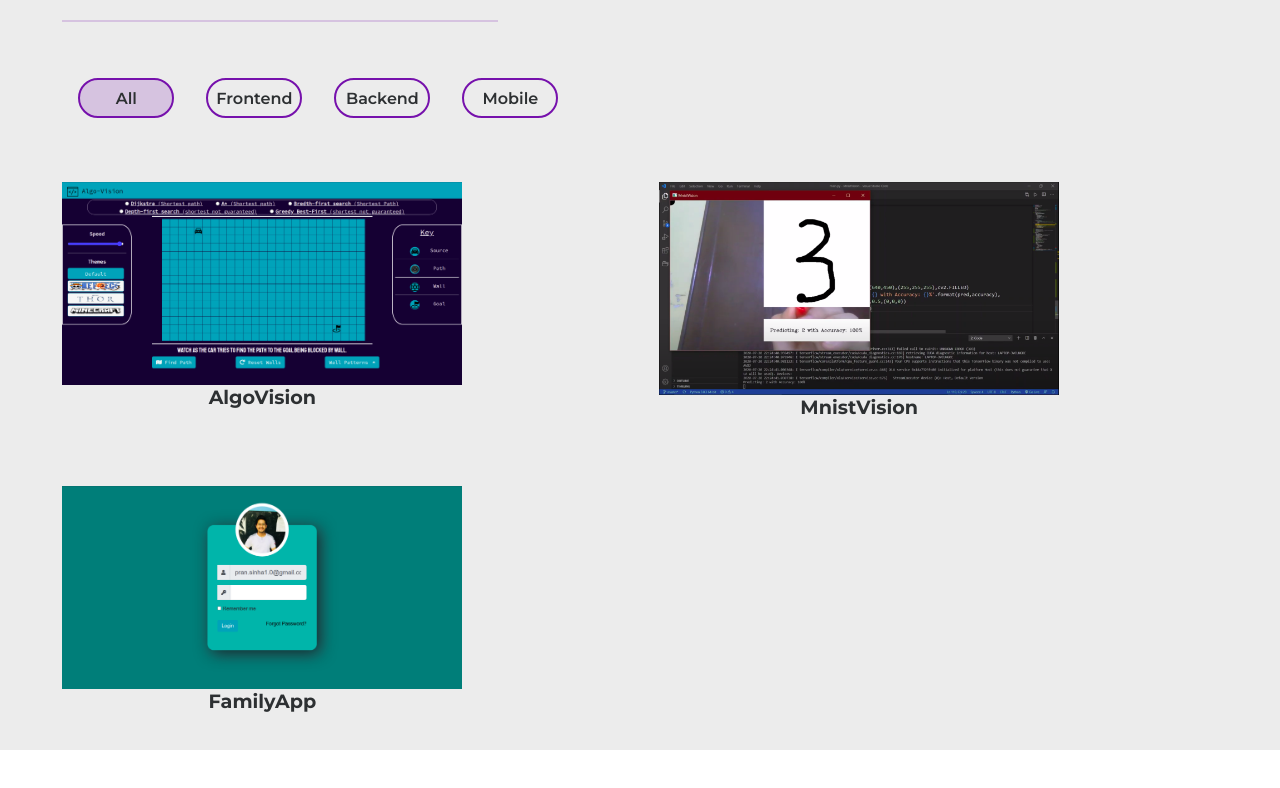
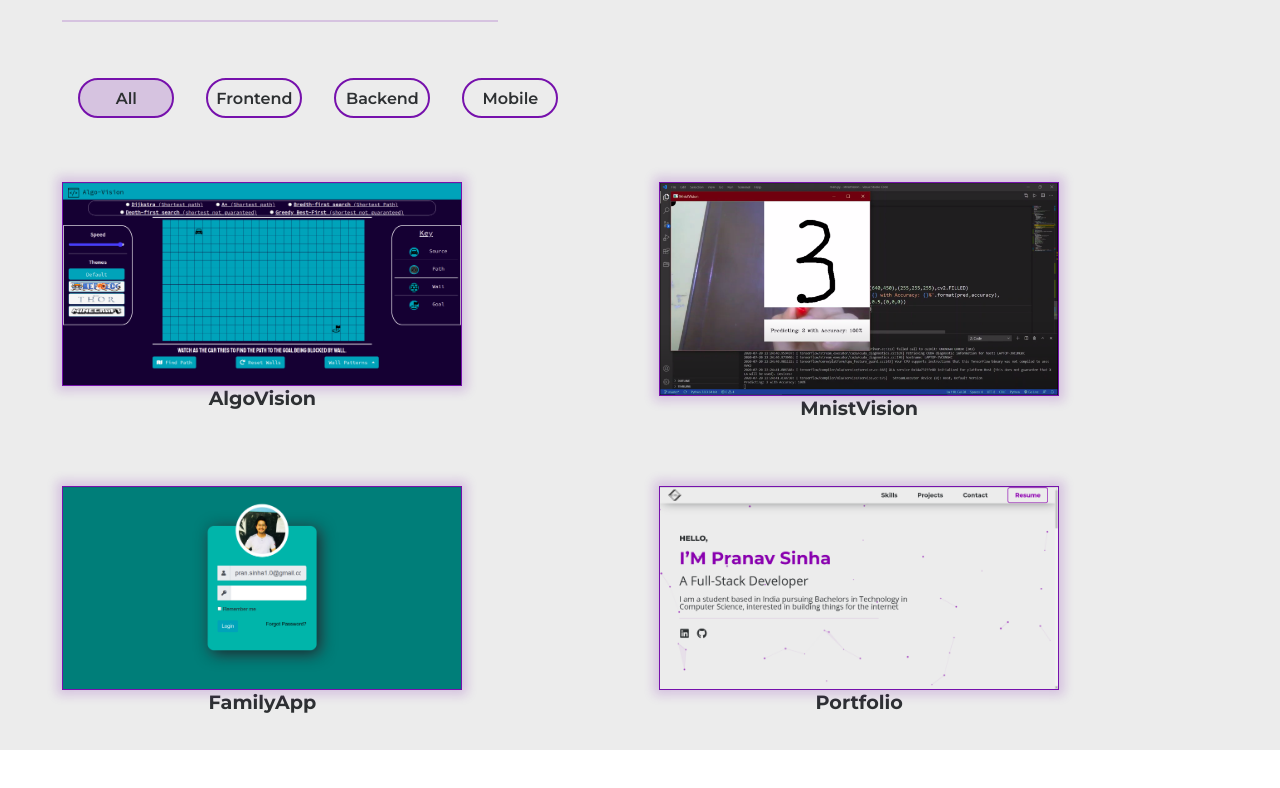
Before and after one commit to pran01/about-me, a React (Create React App) app: page / in a window 1280 px wide. Shown: the part 1781-2569 px from the top of the page. Built offline with nearby package versions, Linux system fonts and the light colour scheme.

Commit message:
Added portfolio to projects

```diff
--- a/src/components/Projects.jsx
+++ b/src/components/Projects.jsx
@@ -5,6 +5,7 @@ import ProjectCard from "./ProjectCard";
 import AlgoVision from "../assets/images/Algovision.png";
 import MnistVision from "../assets/images/MnistVision.png";
 import FamilyApp from "../assets/images/FamilyApp.png";
+import Portfolio from "../assets/images/Portfolio.png";
 
 const Projects = () => {
   const ProjectsData = [
@@ -31,6 +32,13 @@ const Projects = () => {
         "A responsive web app personalised for and only accessible to my family.(Only my family members are registered, so no point in opening hosted link)",
       github: "https://github.com/pran01/Familyapp",
       live: "https://familyapp1.herokuapp.com/",
+    },
+    {
+      name: "Portfolio",
+      image: Portfolio,
+      about: "This website that you are currently using",
+      github: "https://github.com/pran01/about-me",
+      live: "",
     },
   ];
   return (
--- a/src/styles/ProjectCard.scss
+++ b/src/styles/ProjectCard.scss
@@ -7,6 +7,8 @@
     position: relative;
     width: 100%;
     z-index: 0;
+    border: 1px solid $color-primary;
+    box-shadow: 0px 0px 10px 5px $color-primary-transparent;
     .project-card-image {
       display: block;
       max-width: 100%;
```
Also changed, not shown: src/assets/images/Portfolio.png (added).
